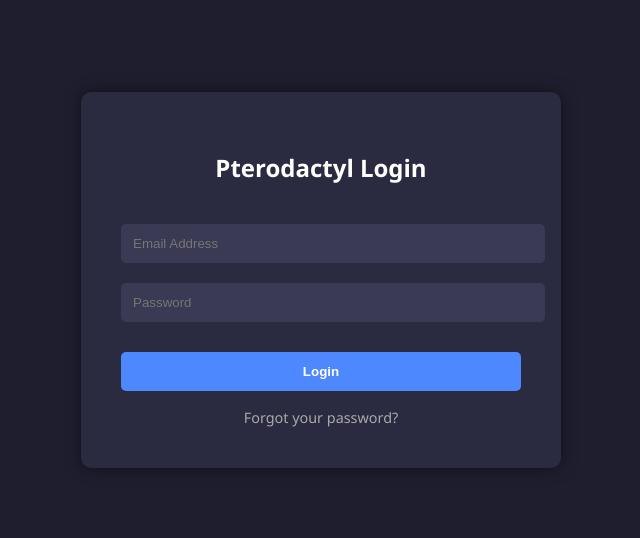
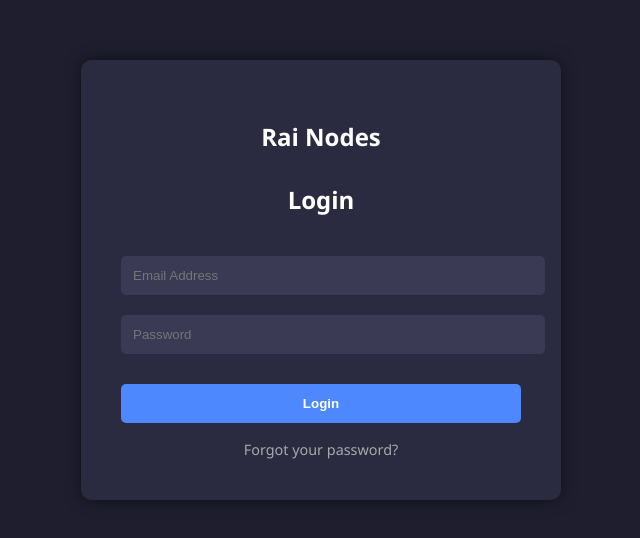
Before and after one commit to InfiniteandRaju/InfiniteXRaju-Hosting, a plain HTML site: page index.html in a window 1280 px wide. Shown: the part 120-658 px from the top of the page, without its empty margins (319-959 px from the left). Drawn offline with Linux system fonts and the light colour scheme.

Commit message:
Update index.html
Signed-off-by: InfiniteandRaju <opInfinite4@gmail.com>

```diff
--- a/index.html
+++ b/index.html
@@ -67,7 +67,8 @@
 </head>
 <body>
   <div class="login-container">
-    <h2>Pterodactyl Login</h2>
+    <h2>Rai Nodes<h2>
+    <h2>Login</h2>
     <form action="/login" method="POST">
       <input type="email" name="email" placeholder="Email Address" required />
       <input type="password" name="password" placeholder="Password" required />
```
